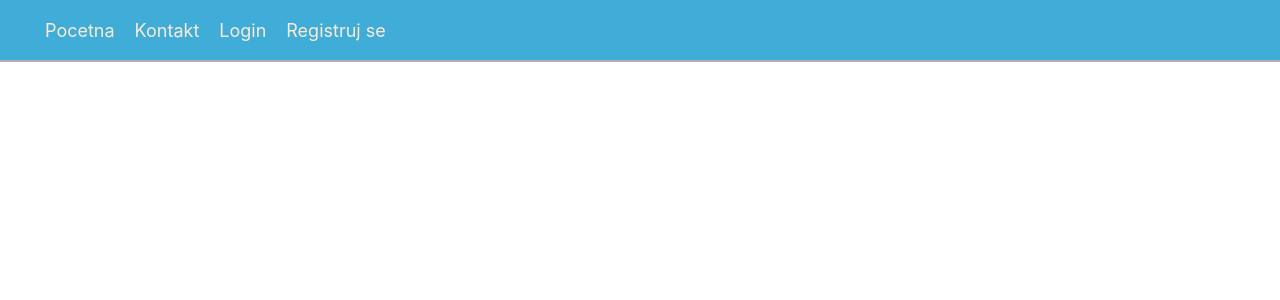
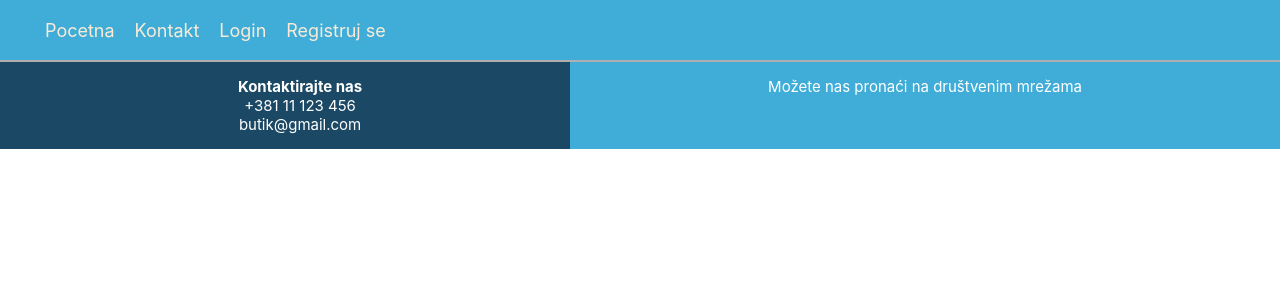
Before and after one commit to marijakovac20201023/butikReact, a React (Create React App) app: page / in a window 1280 px wide. Shown: the top 300 px of the page. Built offline with nearby package versions, Linux system fonts and the light colour scheme.

Commit message:
kreiran futer

```diff
--- a/src/App.css
+++ b/src/App.css
@@ -1,3 +1,4 @@
+/*za navig. meni*/
 .navbar{
   display: flex;
   flex-direction: row;
@@ -22,3 +23,40 @@
   text-decoration: none;
   color: antiquewhite;
 }
+
+
+/*za futer*/
+
+.footer {
+
+  display: grid;
+  grid-template-columns: auto auto;
+  grid-gap: 10px;
+ ; background-color: #1B4965;
+
+
+}
+
+.footer > div {
+  background-color: #1B4965;;
+  color: white;
+  text-align: center;
+
+  font-size: 15px;
+  text-align: center;
+}
+.footer > .footerItemRight{
+  background-color: #40add8;;;
+}
+.footer ul{
+  list-style-type: none;
+}
+.footer a{
+  text-decoration: none;
+  color: white;
+
+}
+.footer a:hover{
+  color:#f2dda4;
+
+}
--- a/src/App.js
+++ b/src/App.js
@@ -2,13 +2,14 @@ import logo from './logo.svg';
 import './App.css';
 import NavBar from './components/NavBar';
 import { BrowserRouter, Routes, Route } from "react-router-dom";
+import Footer from './components/Footer';
 
 function App() {
   return (
     <div className="App">
        <BrowserRouter className="App">
           <NavBar></NavBar>
-
+            <Footer> </Footer>
       </BrowserRouter>
     </div>
   );
--- /dev/null
+++ b/src/components/Footer.jsx
@@ -0,0 +1,27 @@
+import React from 'react'
+
+function Footer() {
+  return (
+      <div>
+                <div className="footer">
+                        <div className="footerItem">
+                            <ul>
+                            <strong>Kontaktirajte nas</strong>
+                                <li>+381 11 123 456</li>
+                                <li>butik@gmail.com</li>
+                            </ul>
+                        </div>
+                        <div className="footerItemRight" >
+                            <p>Možete nas pronaći na društvenim mrežama</p>
+                            <a href="https://www.facebook.com/" className="fa fa-facebook" target="_blank"></a>
+                            <a href="https://www.youtube.com/" className="fa fa-youtube" target="_blank"></a>
+                            <a href="https://www.instagram.com/" className="fa fa-instagram" target="_blank"></a>
+                        </div>
+
+
+                </div>
+    </div>
+  )
+}
+
+export default Footer
```
